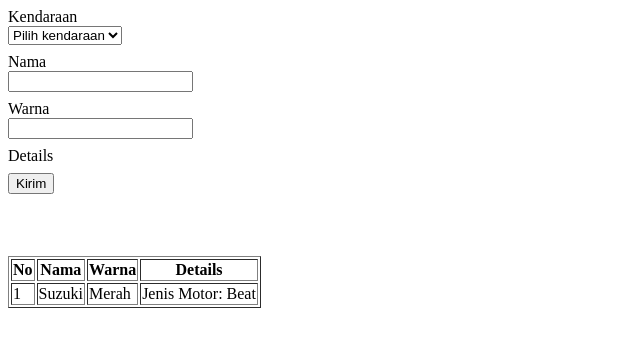
After one commit to Diri03/Laundry-System, a PHP site: page /index2.php in a window 1280 px wide. The commit adds this page. Shown: the top 347 px of the page, without its empty margins (0-640 px from the left). Run offline with PHP 8.4, Linux system fonts and the light colour scheme.

Commit message:
add progress

```diff
--- a/index.php
+++ b/index.php
@@ -14,7 +14,7 @@
             $_SESSION['ID_LEVEL'] = $row['id_level'];
             header("location:home.php");
         } else {
-            header("location:index.php?login=failed");
+            header("location:index.php?login=error");
         }
 
     }
--- /dev/null
+++ b/index2.php
@@ -0,0 +1,71 @@
+<!DOCTYPE html>
+<html lang="en">
+<head>
+    <meta charset="UTF-8">
+    <meta name="viewport" content="width=device-width, initial-scale=1.0">
+    <title>Document</title>
+</head>
+<style>
+    .mb-3 {
+        margin-bottom: 0.5rem;
+    }
+</style>
+
+<body>
+    <form action="proses.php" method="post">
+        <div class="mb-3">
+            <label for="kendaraan">Kendaraan</label><br>
+            <select name="kendaraan" id="kendaraan" onchange="toggleInput(this.value)">
+                <option value="">Pilih kendaraan</option>
+                <option value="Mobil">Mobil</option>
+                <option value="Motor">Motor</option>
+            </select>
+        </div>
+        <div class="mb-3">
+            <label for="">Nama</label><br>
+            <input type="text" name="nama">
+        </div>
+        <div class="mb-3">
+            <label for="">Warna</label><br>
+            <input type="text" name="warna">
+        </div>
+        <div class="mb-3">
+            <label for="">Details</label><br>
+        </div>
+        <div class="mb-3">
+            <input type="text" name="jenis" id="jenis" style="display: none;">
+            <input type="number" name="jml_pintu" id="jml_pintu" style="display: none;">
+        </div>
+        <div class="mb-3">
+            <button type="submit" name="kirim">Kirim</button>
+        </div>
+    </form>
+    <br><br><br>
+    <table border="1">
+        <thead>
+            <tr>
+                <th>No</th>
+                <th>Nama</th>
+                <th>Warna</th>
+                <th>Details</th>
+            </tr>
+        </thead>
+        <tbody>
+            <tr>
+                <td>1</td>
+                <td>Suzuki</td>
+                <td>Merah</td>
+                <td>Jenis Motor: Beat</td>
+            </tr>
+        </tbody>
+    </table>
+
+    <script>
+        function toggleInput(value) {
+            document.getElementById("jenis").style.display = value === "Motor" ? "block" : "none";
+            document.getElementById("jml_pintu").style.display = value === "Mobil" ? "block" : "none";
+        }
+    </script>
+
+</body>
+</html>
```
Also changed, not shown: classes/kendaraan.php (added, +18 -0 lines), classes/mobil.php (added, +16 -0 lines), classes/motor.php (added, +16 -0 lines), content/add-order.php (+28 -15 lines), koneksi2.php (added, +10 -0 lines), proses.php (added, +29 -0 lines).
